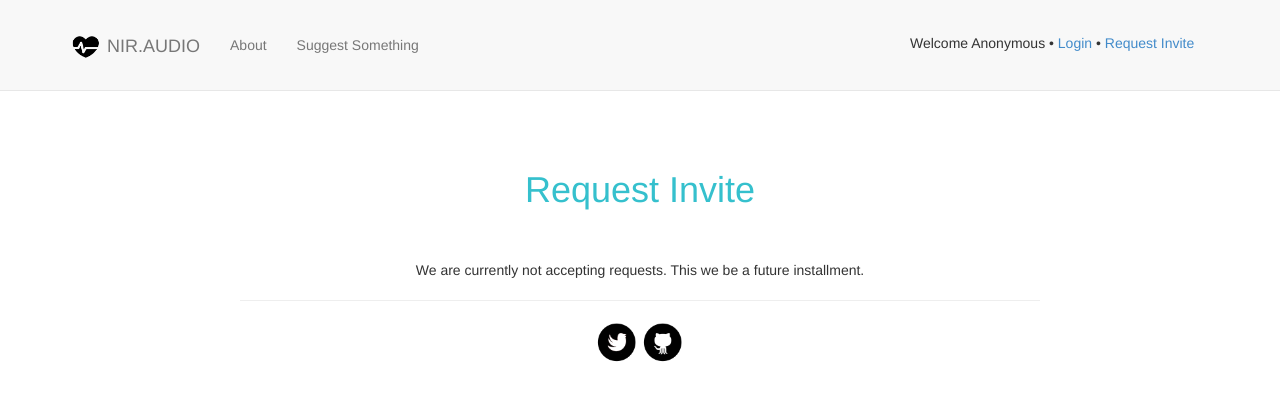
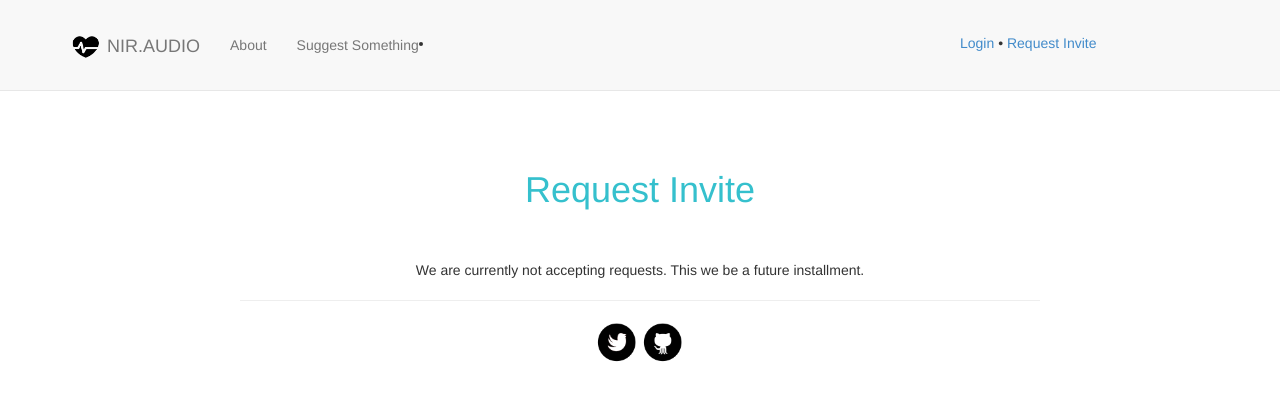
Before and after one commit to nirchernia/nirla, a Django app: page /signup/ in a window 1280 px wide. Shown: the top 401 px of the page. Run offline with Django 3.2, Linux system fonts and the light colour scheme; parts of the project's set-up code (start-up, migrations or seed data) failed here and were passed over; some libraries are stand-ins or nearby versions.

Commit message:
small positioning fix

```diff
--- a/templates/blog/base.html
+++ b/templates/blog/base.html
@@ -57,15 +57,15 @@
 
                 </ul>
                 <!--nir's custom login -->
-                <ul style="align:right;margin-left:800px;margin-top:13px;list-style-type: none;">
+                <ul>
                 	 	{% if user.is_authenticated %}
 			   		<li>
-			   			<div>{{ user.username }} &#149; <a href="{% url 'logout_page' %}">logout</a></div>
+			   			<div style="align:right;margin-left:900px;margin-top:13px;list-style-type: none;">{{ user.username }} &#149; <a href="{% url 'logout_page' %}">Logout</a></div>
 			   		</li>
 
 			   			{% else %}
 			   		<li>
-			   			<div>Welcome Anonymous &#149; <a href="{% url 'login_page'%}">Login</a> &#149; <a href="{% url 'signup_page' %}">Request Invite</a></div>
+			   			<div style="align:right;margin-left:850px;margin-top:13px;list-style-type: none;"><a href="{% url 'login_page'%}">Login</a> &#149; <a href="{% url 'signup_page' %}">Request Invite</a></div>
 			   		</li>
 			   			{% endif %}
 
```
